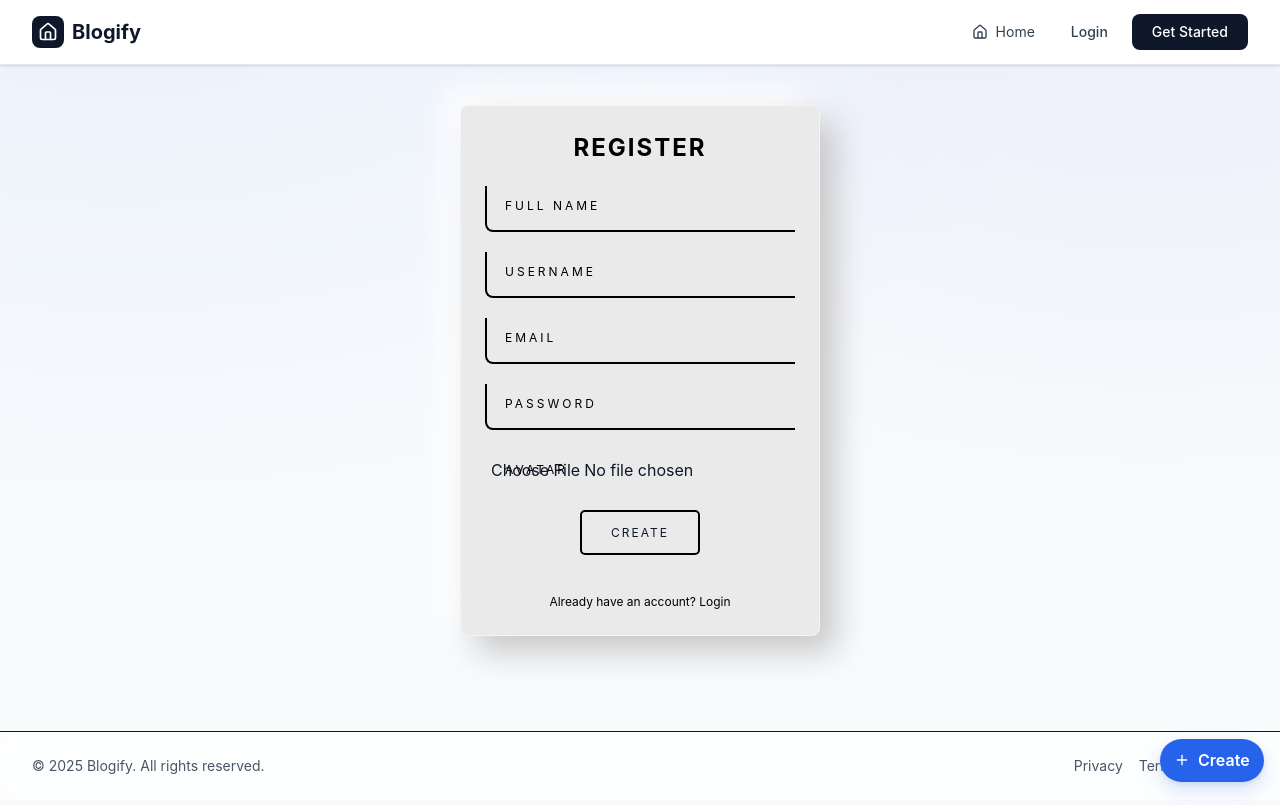
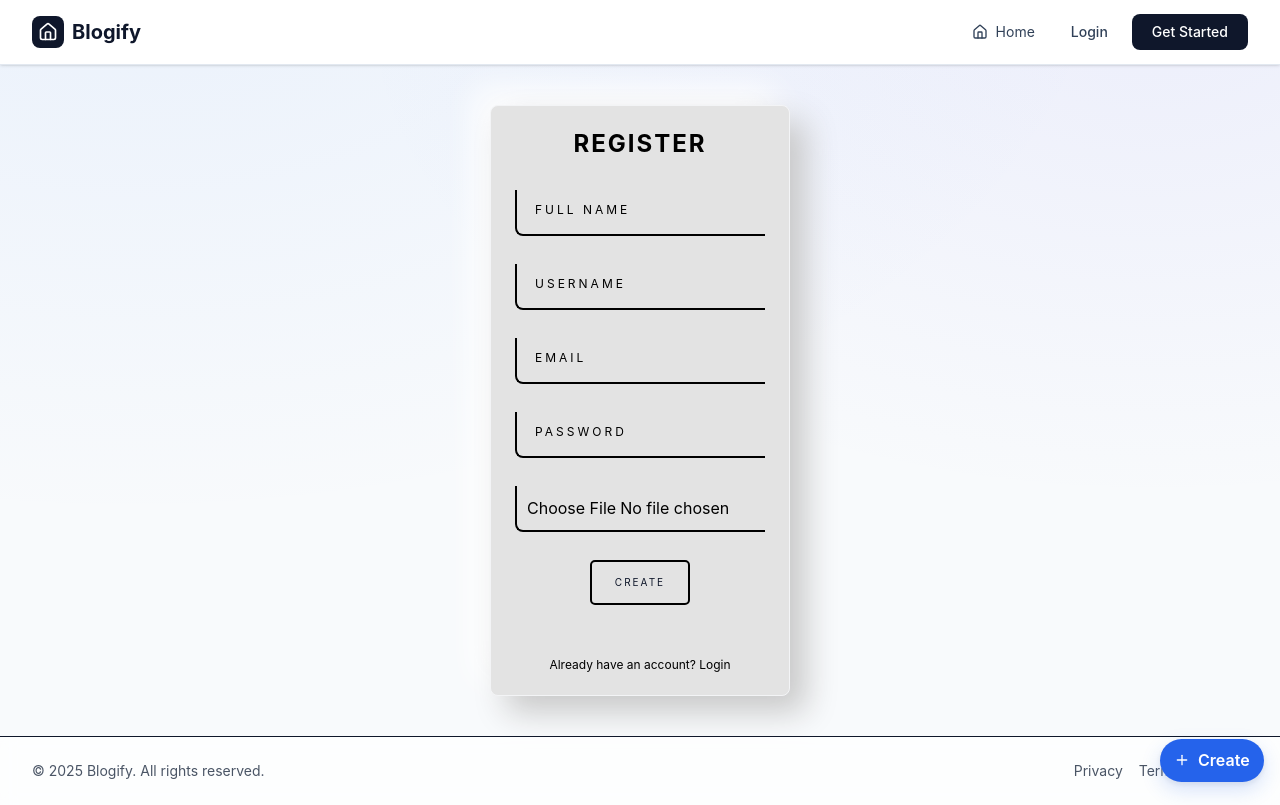
Before and after one commit to Shivam67Code/Blog-Website, a React (Vite) app in the folder frontend/: page /register in a window 1280 px wide. Built offline with nearby package versions, Linux system fonts and the light colour scheme; a web font is replaced by a local one.

Commit message:
Made a bit more changes to UI.

```diff
--- a/frontend/src/features/auth/ForgotPassword.tsx
+++ b/frontend/src/features/auth/ForgotPassword.tsx
@@ -16,9 +16,16 @@ export default function ForgotPassword() {
 
   const handleEmail = async (e: React.FormEvent) => {
     e.preventDefault();
+
+    const emailTrim = email.trim();
+    if (!emailTrim) {
+      toast.error("Email is required");
+      return;
+    }
+
     setSubmitting(true);
     try {
-      await userAPI.forgotPassword(email);
+      await userAPI.forgotPassword(emailTrim);
       toast.success("Password reset token sent to your email");
       setStep("reset");
     } catch (error: any) {
@@ -31,15 +38,24 @@ export default function ForgotPassword() {
   const handleReset = async (e: React.FormEvent) => {
     e.preventDefault();
 
-    if (newPassword !== confirmPassword) {
+    const tokenTrim = token.trim();
+    const newPwd = newPassword;
+    const confirmPwd = confirmPassword;
+
+    if (!tokenTrim || !newPwd || !confirmPwd) {
+      toast.error("All fields are required");
+      return;
+    }
+
+    if (newPwd !== confirmPwd) {
       toast.error("Passwords do not match");
       return;
     }
 
     setSubmitting(true);
     try {
-      console.log("RESET PAYLOAD:", { token, newPassword, confirmPassword });
-      await userAPI.resetPassword(token, newPassword, confirmPassword);
+      console.log("RESET PAYLOAD:", { token: tokenTrim, newPassword: newPwd, confirmPassword: confirmPwd });
+      await userAPI.resetPassword(tokenTrim, newPwd, confirmPwd);
       toast.success("Password reset successfully! You can now login.");
       setStep("email");
       setEmail("");
@@ -78,7 +94,7 @@ export default function ForgotPassword() {
                 <span>Email</span>
               </div>
 
-              <button className="enter" type="submit" disabled={submitting}>
+              <button className="enter" type="submit" disabled={submitting || !email.trim()}>
                 {submitting ? <Loader /> : "Send Token"}
               </button>
             </form>
@@ -117,7 +133,16 @@ export default function ForgotPassword() {
                 <span>Confirm</span>
               </div>
 
-              <button className="enter" type="submit" disabled={submitting}>
+              <button
+                className="enter"
+                type="submit"
+                disabled={
+                  submitting ||
+                  !token.trim() ||
+                  !newPassword.trim() ||
+                  !confirmPassword.trim()
+                }
+              >
                 {submitting ? <Loader /> : "Reset Password"}
               </button>
             </form>
--- a/frontend/src/features/auth/Register.tsx
+++ b/frontend/src/features/auth/Register.tsx
@@ -40,7 +40,6 @@ export default function Register() {
               required
               value={fullName}
               onChange={(e) => setFullName(e.target.value)}
-              autoComplete="name"
             />
             <span>Full Name</span>
           </div>
@@ -51,7 +50,6 @@ export default function Register() {
               required
               value={username}
               onChange={(e) => setUsername(e.target.value)}
-              autoComplete="username"
             />
             <span>Username</span>
           </div>
@@ -62,7 +60,6 @@ export default function Register() {
               required
               value={email}
               onChange={(e) => setEmail(e.target.value)}
-              autoComplete="email"
             />
             <span>Email</span>
           </div>
@@ -73,7 +70,6 @@ export default function Register() {
               required
               value={password}
               onChange={(e) => setPassword(e.target.value)}
-              autoComplete="new-password"
             />
             <span>Password</span>
           </div>
@@ -83,16 +79,17 @@ export default function Register() {
               type="file"
               accept="image/*"
               onChange={(e) => setAvatar(e.target.files?.[0] || null)}
+              className="file-input"
               required
             />
-            <span>Avatar</span>
+            {/* <span style={{ left: 0, marginLeft: 10 }}>Avatar</span> */}
           </div>
 
           <button className="enter" type="submit" disabled={loading}>
             {loading ? <Loader /> : "Create"}
           </button>
 
-          <div style={{ display: "flex", gap: 12, marginTop: 6 }}>
+          <div style={{ marginTop: 8 }}>
             <Link to="/login" style={{ fontSize: 12, color: "#000" }}>
               Already have an account? Login
             </Link>
@@ -118,23 +115,24 @@ const StyledWrapper = styled.div`
     justify-content: center;
     align-items: center;
     min-height: 450px;
-    width: 360px;
+    width: 300px; /* match login width */
     flex-direction: column;
-    gap: 20px;
-    background: #eaeaea;
+    gap: 28px;
+    background: #e3e3e3;
     box-shadow: 16px 16px 32px #c8c8c8, -16px -16px 32px #fefefe;
     border-radius: 8px;
-    padding: 24px;
+    padding: 20px;
   }
 
   .inputBox {
     position: relative;
-    width: 100%;
+    width: 250px; /* match login input width */
   }
 
   .inputBox input[type="text"],
   .inputBox input[type="email"],
-  .inputBox input[type="password"] {
+  .inputBox input[type="password"],
+  .inputBox .file-input {
     width: 100%;
     padding: 10px;
     outline: none;
@@ -146,15 +144,12 @@ const StyledWrapper = styled.div`
     border-bottom: 2px solid #000;
     transition: 0.1s;
     border-bottom-left-radius: 8px;
+    box-sizing: border-box;
   }
 
-  /* file input styled smaller but consistent */
-  .inputBox.fileBox input[type="file"] {
-    width: 100%;
-    padding: 8px 6px;
+  /* keep native file input visible and clickable; style lightly to match other inputs */
+  .inputBox .file-input {
     background: transparent;
-    border: none;
-    cursor: pointer;
   }
 
   .inputBox span {
@@ -174,9 +169,8 @@ const StyledWrapper = styled.div`
   }
 
   .inputBox input:valid ~ span,
-  .inputBox input:focus ~ span,
-  .inputBox.fileBox input:focus ~ span {
-    transform: translateX(170px) translateY(-15px);
+  .inputBox input:focus ~ span {
+    transform: translateX(113px) translateY(-15px);
     font-size: 0.8em;
     padding: 5px 10px;
     background: #000;
@@ -186,27 +180,24 @@ const StyledWrapper = styled.div`
   }
 
   .inputBox input:valid,
-  .inputBox input:focus {
+  .inputBox input:focus,
+  .inputBox .file-input:focus {
     border: 2px solid #000;
     border-radius: 8px;
   }
 
   .enter {
     height: 45px;
-    width: 120px;
+    width: 100px;
     border-radius: 5px;
     border: 2px solid #000;
     cursor: pointer;
     background-color: transparent;
     transition: 0.5s;
     text-transform: uppercase;
-    font-size: 12px;
+    font-size: 10px;
     letter-spacing: 2px;
     margin-bottom: 1em;
-    display: flex;
-    align-items: center;
-    justify-content: center;
-    gap: 8px;
   }
 
   .enter:disabled {
--- a/frontend/src/pages/NotFound.tsx
+++ b/frontend/src/pages/NotFound.tsx
@@ -34,7 +34,7 @@ export default function NotFound() {
       {ripples.map(ripple => (
         <div
           key={ripple.id}
-          className="absolute w-32 h-32 rounded-full bg-red-200 pointer-events-none"
+          className="absolute w-32 h-32 rounded-full bg-red-500 pointer-events-none"
           style={{
             left: `${ripple.x}%`,
             top: `${ripple.y}%`,
@@ -103,13 +103,13 @@ export default function NotFound() {
               style={{ animationDelay: '0.2s' }}
             >4</span>
           </h1>
-          <div className="absolute inset-0 text-9xl font-bold text-gray-300 -z-10 blur-md opacity-50">
+          <div className="absolute inset-0 text-9xl font-bold text-red-500 -z-10 blur-md opacity-50">
             404
           </div>
         </div>
 
         <h2
-          className="text-3xl font-semibold text-gray-900 mb-4 transition-all duration-1000 delay-200"
+          className="text-3xl font-semibold text-red-900 mb-4 transition-all duration-1000 delay-200"
           style={{
             opacity: mounted ? 1 : 0,
             transform: mounted ? 'translateY(0)' : 'translateY(-20px)'
```
